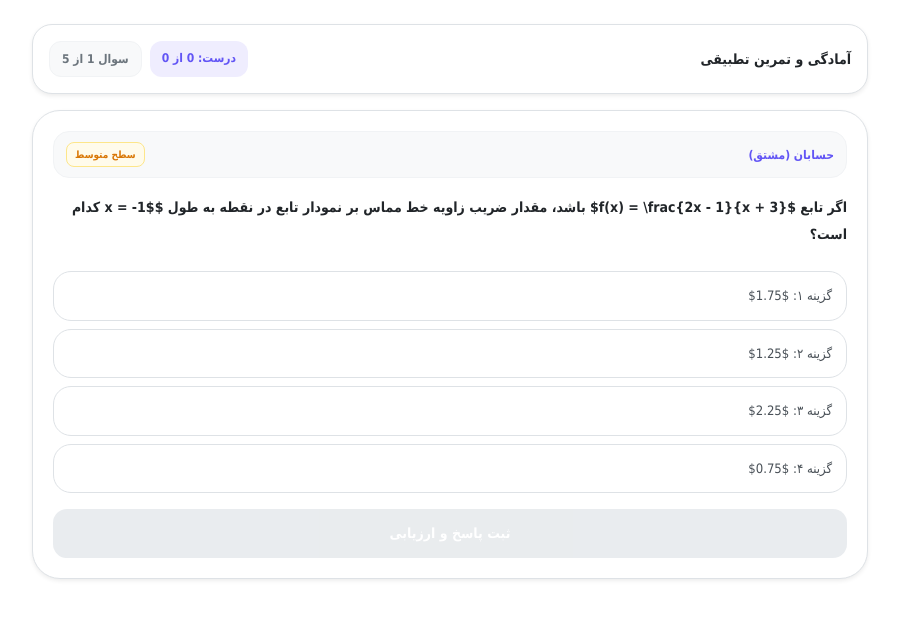
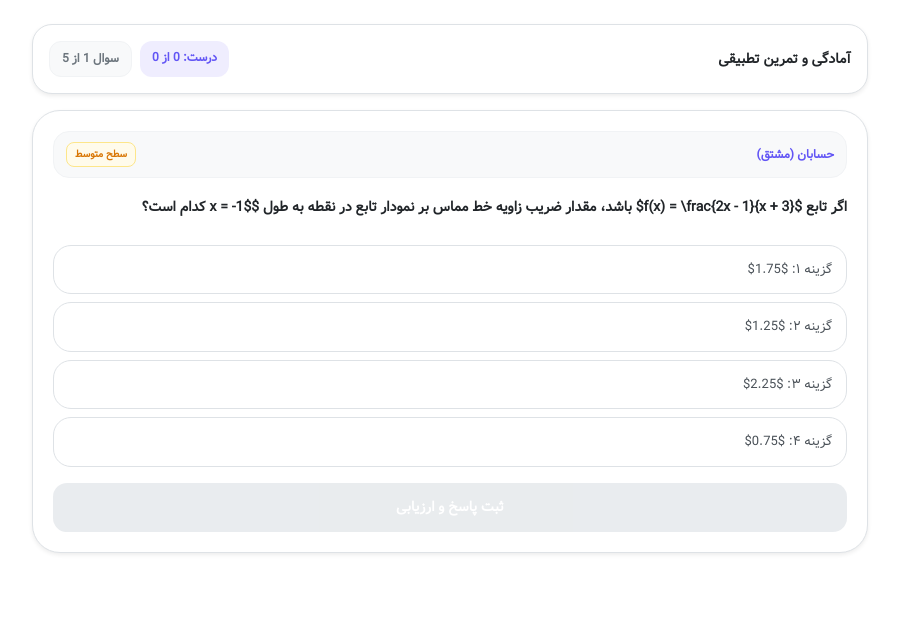
Before and after one commit to ARS6666/Mentoral_web, a React (Create React App) app in the folder mentora_web/: page /practice in a window 1280 px wide. Shown: the top 618 px of the page, without its empty margins (190-1089 px from the left). Built offline with nearby package versions, Linux system fonts and the light colour scheme.

Commit message:
improving Practice.js

```diff
--- a/mentora_web/src/components/Practice.js
+++ b/mentora_web/src/components/Practice.js
@@ -49,8 +49,8 @@ export default function Practice({ onAskTutor }) {
       className="container py-4"
       style={{
         maxWidth: "860px",
-        fontFamily: "Tahoma, Arial, sans-serif",
         direction: "rtl",
+        fontFamily: "Vazir, Tahoma, Arial, sans-serif",
       }}
     >
       <div className="d-flex flex-column gap-3">
```
